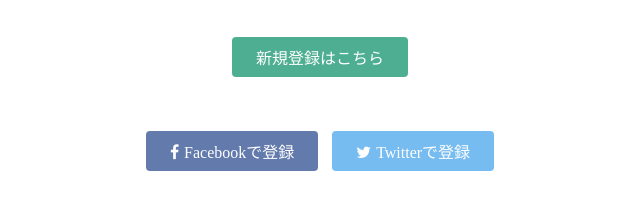
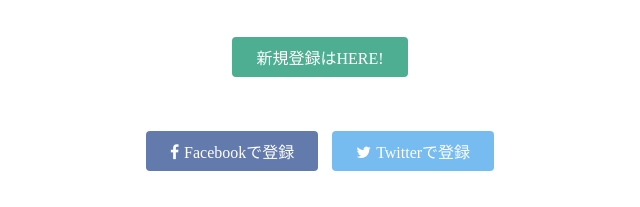
Before and after one commit to dalyl8/dalyl8.github.io, a plain HTML site: page index.html in a window 1280 px wide. Shown: the part 395-602 px from the top of the page, 320-960 px from the left. Drawn offline with Linux system fonts and the light colour scheme.

Commit message:
Update index.html

```diff
--- a/index.html
+++ b/index.html
@@ -26,7 +26,7 @@
       <h1>LEARN TO CODE.<br>LEARN TO BE CREATIVE.</h1>
       <p>Progateはオンラインプログラミング学習サービスです。<br>初心者にもやさしいスライドとレッスンで、ウェブサービスを作りながらプログラミングを学んでいきましょう。</p>
       <div class="btn-wrapper">
-        <a href="#" class="btn signup">新規登録はこちら</a>
+        <a href="#" class="btn signup">新規登録はHERE!</a>
         <p>or</p>
         <a href="#" class="btn facebook"><span class="fa fa-facebook"></span>Facebookで登録</a>
         <a href="#" class="btn twitter"><span class="fa fa-twitter"></span>Twitterで登録</a>
```
